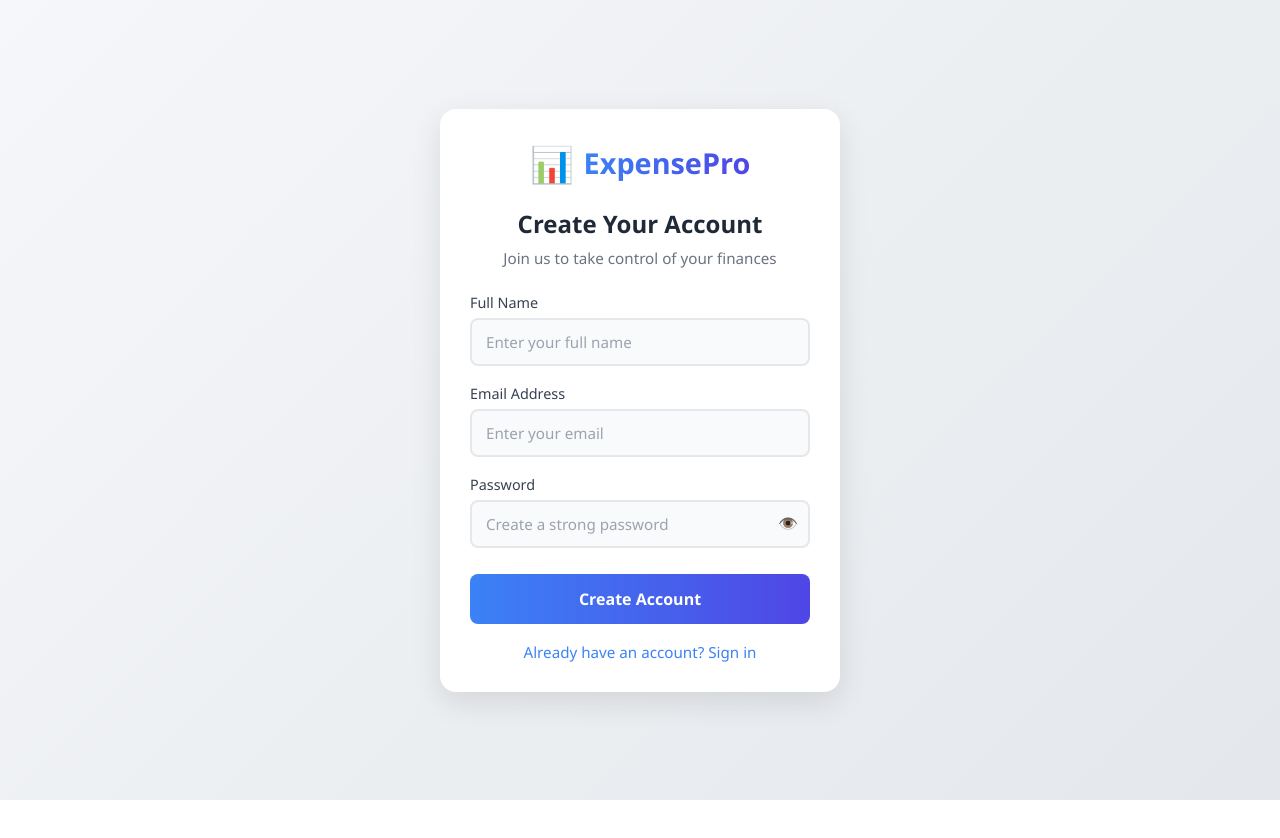
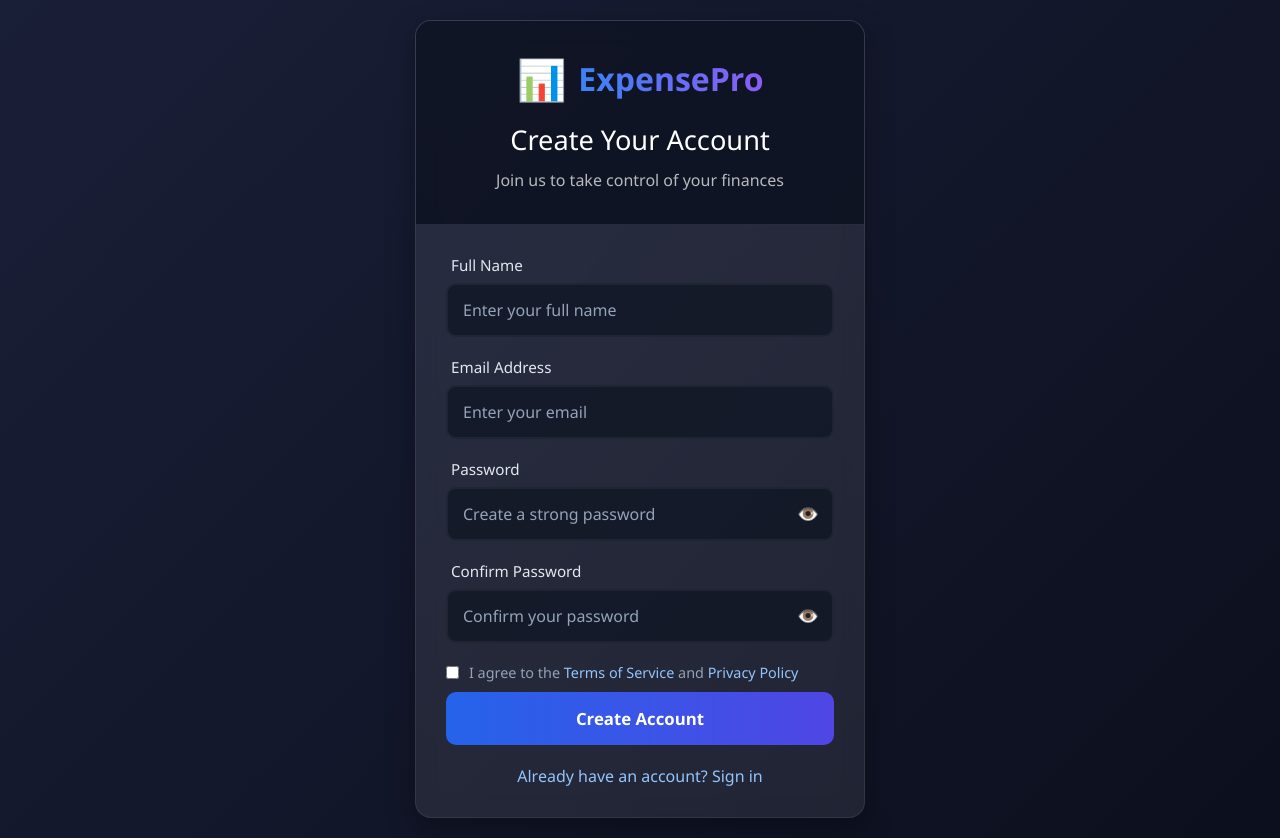
Before and after one commit to aniketandhal/Paltan-Web, a plain HTML site: page index.html in a window 1280 px wide. Before the commit the page ends 800 px from the top, so only its background shows below. Drawn offline with nearby package versions, Linux system fonts and the light colour scheme.

Commit message:
Update index.html

```diff
--- a/index.html
+++ b/index.html
@@ -13,7 +13,7 @@
         }
 
         body {
-            background: linear-gradient(135deg, #f5f7fa 0%, #e4e7eb 100%);
+            background: linear-gradient(135deg, #1a1f38 0%, #0c0f1d 100%);
             min-height: 100vh;
             display: flex;
             justify-content: center;
@@ -23,85 +23,95 @@
 
         .container {
             width: 100%;
-            max-width: 400px;
-            background: white;
+            max-width: 450px;
+            background: rgba(255, 255, 255, 0.08);
             border-radius: 16px;
             overflow: hidden;
-            box-shadow: 0 10px 30px rgba(0, 0, 0, 0.1);
-            padding: 30px;
+            box-shadow: 0 10px 30px rgba(0, 0, 0, 0.3);
+            backdrop-filter: blur(12px);
+            border: 1px solid rgba(255, 255, 255, 0.08);
+        }
+
+        .header {
+            background: rgba(10, 15, 30, 0.8);
+            color: white;
+            padding: 30px 25px;
+            text-align: center;
+            border-bottom: 1px solid rgba(255, 255, 255, 0.1);
         }
 
         .logo {
             display: flex;
             justify-content: center;
             align-items: center;
-            margin-bottom: 20px;
+            margin-bottom: 15px;
         }
 
         .logo-icon {
-            font-size: 2.2rem;
-            margin-right: 10px;
+            font-size: 2.5rem;
+            margin-right: 12px;
             color: #3b82f6;
         }
 
         .logo-text {
-            font-size: 1.8rem;
+            font-size: 2rem;
             font-weight: 700;
-            background: linear-gradient(to right, #3b82f6, #4f46e5);
+            background: linear-gradient(to right, #3b82f6, #8b5cf6);
             -webkit-background-clip: text;
             background-clip: text;
             color: transparent;
         }
 
-        .header {
-            text-align: center;
-            margin-bottom: 25px;
-        }
-
         .header h1 {
-            font-size: 1.5rem;
-            font-weight: 600;
-            color: #1f2937;
-            margin-bottom: 8px;
+            font-size: 1.7rem;
+            font-weight: 500;
+            margin: 15px 0 10px;
         }
 
         .header p {
-            font-size: 0.95rem;
-            color: #6b7280;
+            font-size: 1rem;
+            opacity: 0.7;
+            max-width: 350px;
+            margin: 0 auto;
+            line-height: 1.6;
+        }
+
+        .form-container {
+            padding: 30px;
         }
 
         .input-group {
-            margin-bottom: 18px;
+            margin-bottom: 20px;
         }
 
         .input-group label {
             display: block;
-            margin-bottom: 6px;
+            margin-bottom: 8px;
             font-weight: 500;
-            color: #374151;
-            font-size: 0.9rem;
+            color: #e2e8f0;
+            font-size: 0.95rem;
+            padding-left: 5px;
         }
 
         .input-group input {
             width: 100%;
-            padding: 12px 14px;
-            background: #f9fafb;
-            border: 2px solid #e5e7eb;
-            border-radius: 8px;
-            font-size: 0.95rem;
+            padding: 14px 15px;
+            background: rgba(15, 20, 35, 0.7);
+            border: 2px solid rgba(255, 255, 255, 0.05);
+            border-radius: 10px;
+            font-size: 1rem;
             transition: all 0.3s ease;
             outline: none;
-            color: #1f2937;
+            color: #f1f5f9;
         }
 
         .input-group input::placeholder {
-            color: #9ca3af;
+            color: #94a3b8;
         }
 
         .input-group input:focus {
-            border-color: #3b82f6;
+            border-color: rgba(59, 130, 246, 0.5);
             box-shadow: 0 0 0 3px rgba(59, 130, 246, 0.2);
-            background: white;
         }
 
         .password-container {
@@ -110,41 +120,41 @@
 
         .toggle-password {
             position: absolute;
-            right: 12px;
-            top: 12px;
+            right: 15px;
+            top: 14px;
             cursor: pointer;
-            color: #9ca3af;
-            font-size: 1rem;
+            color: #94a3b8;
+            font-size: 1.1rem;
         }
 
         .btn-submit {
             width: 100%;
-            padding: 14px;
-            background: linear-gradient(to right, #3b82f6, #4f46e5);
+            padding: 15px;
+            background: linear-gradient(to right, #2563eb, #4f46e5);
             color: white;
             border: none;
-            border-radius: 8px;
-            font-size: 1rem;
+            border-radius: 10px;
+            font-size: 1.05rem;
             font-weight: 600;
             cursor: pointer;
             transition: all 0.3s ease;
-            margin-top: 8px;
+            margin-top: 10px;
         }
 
         .btn-submit:hover {
             transform: translateY(-2px);
-            box-shadow: 0 5px 15px rgba(59, 130, 246, 0.3);
+            box-shadow: 0 5px 15px rgba(37, 99, 235, 0.3);
         }
 
         .login-links {
             text-align: center;
-            margin-top: 18px;
-            font-size: 0.95rem;
-            color: #6b7280;
+            margin-top: 20px;
+            font-size: 1rem;
+            color: #94a3b8;
         }
 
         .login-links a {
-            color: #3b82f6;
+            color: #93c5fd;
             text-decoration: none;
             font-weight: 500;
         }
@@ -154,41 +164,62 @@
         }
 
         .alert {
-            padding: 10px 12px;
-            border-radius: 8px;
-            margin-bottom: 18px;
+            padding: 12px 15px;
+            border-radius: 10px;
+            margin-bottom: 20px;
             display: flex;
             align-items: center;
             opacity: 0;
             transition: all 0.3s ease;
+        }
+
+        .alert.success {
+            background: rgba(22, 101, 52, 0.2);
+            color: #86efac;
+            border-left: 4px solid #22c55e;
+        }
+
+        .alert.error {
+            background: rgba(185, 28, 28, 0.2);
+            color: #fca5a5;
+            border-left: 4px solid #ef4444;
+        }
+
+        .terms {
+            display: flex;
+            align-items: flex-start;
+            margin-top: 15px;
+            color: #94a3b8;
             font-size: 0.9rem;
         }
 
-        .alert.success {
-            background: rgba(16, 185, 129, 0.1);
-            color: #047857;
-            border-left: 4px solid #10b981;
+        .terms input {
+            margin-right: 10px;
+            margin-top: 3px;
         }
 
-        .alert.error {
-            background: rgba(239, 68, 68, 0.1);
-            color: #b91c1c;
-            border-left: 4px solid #ef4444;
+        .terms a {
+            color: #93c5fd;
+            text-decoration: none;
+        }
+
+        .terms a:hover {
+            text-decoration: underline;
         }
     </style>
 </head>
 <body>
     <div class="container">
+        <div class="header">
             <div class="logo">
                 <div class="logo-icon">📊</div>
                 <div class="logo-text">ExpensePro</div>
             </div>
-
-        <div class="header">
             <h1>Create Your Account</h1>
             <p>Join us to take control of your finances</p>
         </div>
 
+        <div class="form-container">
             <div id="alertBox"></div>
 
             <form id="registrationForm">
@@ -210,6 +241,19 @@
                     </div>
                 </div>
 
+                <div class="input-group">
+                    <label for="confirmPassword">Confirm Password</label>
+                    <div class="password-container">
+                        <input type="password" id="confirmPassword" placeholder="Confirm your password" required>
+                        <span class="toggle-password" onclick="togglePassword('confirmPassword')">👁️</span>
+                    </div>
+                </div>
+
+                <div class="terms">
+                    <input type="checkbox" id="terms" required>
+                    <label for="terms">I agree to the <a href="#">Terms of Service</a> and <a href="#">Privacy Policy</a></label>
+                </div>
+
                 <button type="button" class="btn-submit" onclick="registerUser()">
                     Create Account
                 </button>
@@ -218,6 +262,7 @@
                     <a href="login.html">Already have an account? Sign in</a>
                 </div>
             </form>
+        </div>
     </div>
 
     <!-- EmailJS SDK -->
@@ -292,10 +337,22 @@
             const name = document.getElementById("name").value.trim();
             const email = document.getElementById("email").value.trim();
             const password = document.getElementById("password").value.trim();
+            const confirmPassword = document.getElementById("confirmPassword").value.trim();
+            const terms = document.getElementById("terms").checked;
 
             // Validate inputs
-            if (!name || !email || !password) {
+            if (!name || !email || !password || !confirmPassword) {
                 showAlert("Please fill in all fields", "error");
+                return;
+            }
+
+            if (password !== confirmPassword) {
+                showAlert("Passwords do not match", "error");
+                return;
+            }
+
+            if (!terms) {
+                showAlert("You must agree to the terms and conditions", "error");
                 return;
             }
 
```
Lines whose indentation alone changed are shown as unchanged.
